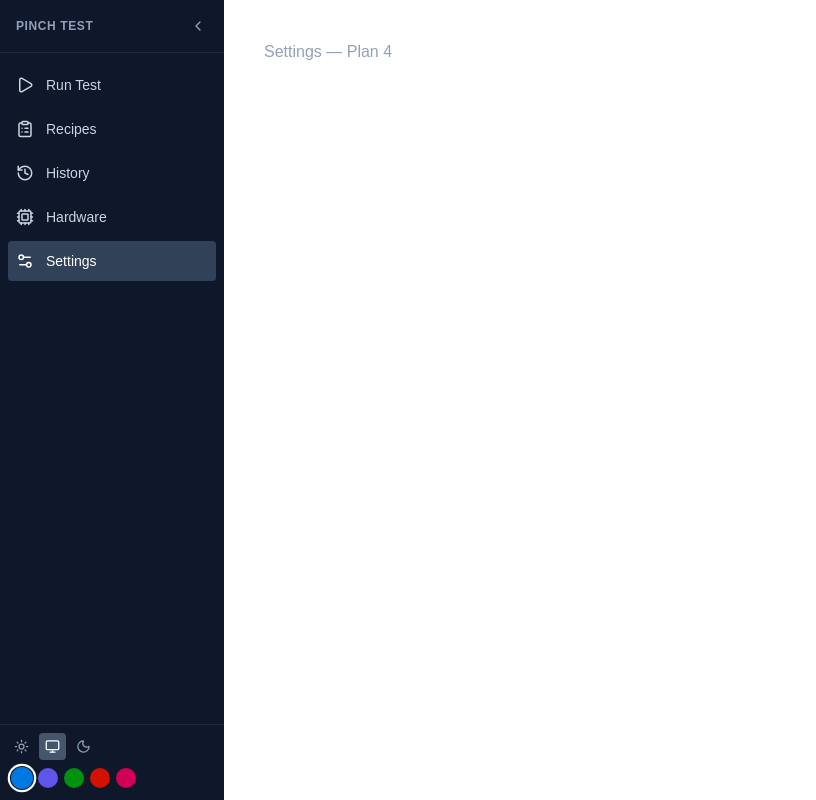
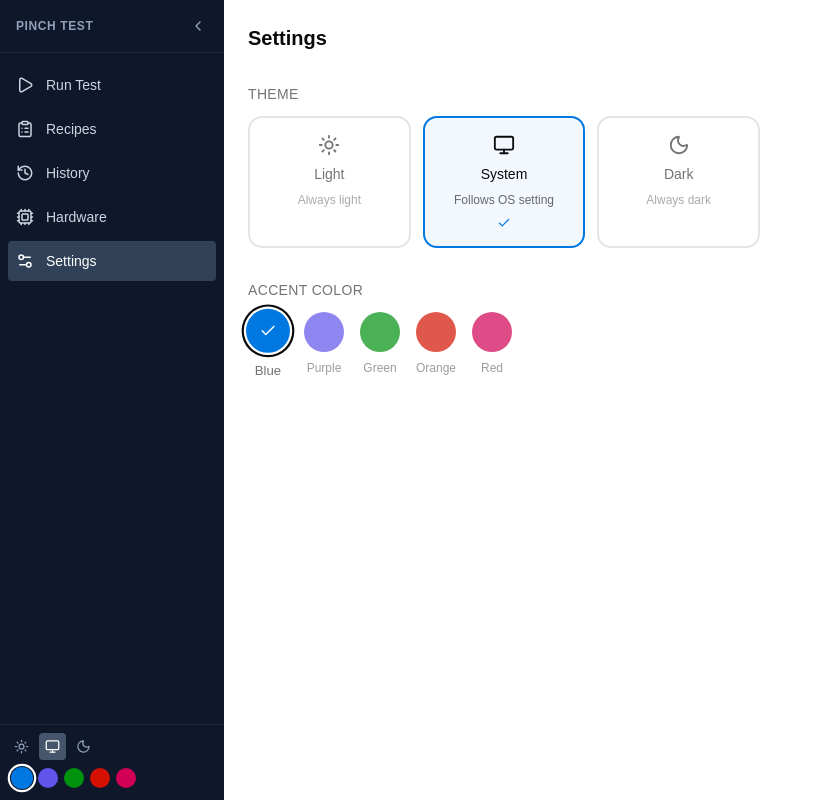
Before and after one commit to ChaAimz/pmd-pinch-test-mc, a React (Vite) app in the folder frontend/: page /settings in a window 1280 px wide. Shown: the whole page, without its empty margins (0-816 px from the left). Built offline with nearby package versions, Linux system fonts and the light colour scheme; no server answers.

Commit message:
feat(frontend): Settings page — Theme section + Accent Color section

```diff
--- a/frontend/src/App.tsx
+++ b/frontend/src/App.tsx
@@ -5,6 +5,7 @@ import Layout from '@/components/Layout'
 import { ThemeProvider } from '@/components/ThemeProvider'
 import Run from '@/pages/Run'
 import Recipes from '@/pages/Recipes'
+import Settings from '@/pages/Settings'
 
 function Placeholder({ title }: { title: string }) {
   return <div className="text-slate-400 p-4">{title} — Plan 4</div>
@@ -29,7 +30,7 @@ export default function App() {
         <Route path="recipes" element={<Recipes />} />
         <Route path="history" element={<Placeholder title="History" />} />
         <Route path="hardware" element={<Placeholder title="Hardware" />} />
-        <Route path="settings" element={<Placeholder title="Settings" />} />
+        <Route path="settings" element={<Settings />} />
       </Route>
     </Routes>
     </>
--- /dev/null
+++ b/frontend/src/pages/Settings.tsx
@@ -0,0 +1,86 @@
+import { Sun, Moon, Monitor, Check } from 'lucide-react'
+import { cn } from '@/lib/utils'
+import { useSettingsStore } from '@/store/settings'
+
+const THEME_OPTIONS = [
+  { value: 'light' as const, Icon: Sun, label: 'Light', desc: 'Always light' },
+  { value: 'system' as const, Icon: Monitor, label: 'System', desc: 'Follows OS setting' },
+  { value: 'dark' as const, Icon: Moon, label: 'Dark', desc: 'Always dark' },
+]
+
+const ACCENT_PRESETS = [
+  { hue: 240, label: 'Blue' },
+  { hue: 280, label: 'Purple' },
+  { hue: 150, label: 'Green' },
+  { hue: 30, label: 'Orange' },
+  { hue: 10, label: 'Red' },
+]
+
+export default function Settings() {
+  const { theme, setTheme, accentHue, setAccentHue } = useSettingsStore()
+
+  return (
+    <div className="max-w-lg space-y-8">
+      <h1 className="text-xl font-semibold">Settings</h1>
+
+      {/* Theme section */}
+      <section className="space-y-3">
+        <h2 className="text-sm font-medium text-muted-foreground uppercase tracking-wide">Theme</h2>
+        <div className="grid grid-cols-3 gap-3">
+          {THEME_OPTIONS.map(({ value, Icon, label, desc }) => {
+            const active = theme === value
+            return (
+              <button
+                key={value}
+                onClick={() => setTheme(value)}
+                className={cn(
+                  'flex flex-col items-center gap-2 p-4 rounded-xl border-2 transition-all text-sm',
+                  active
+                    ? 'border-primary bg-primary/5 text-foreground'
+                    : 'border-border bg-card text-muted-foreground hover:border-primary/40 hover:text-foreground'
+                )}
+              >
+                <Icon size={22} />
+                <span className="font-medium">{label}</span>
+                <span className="text-xs opacity-60">{desc}</span>
+                {active && <Check size={14} className="text-primary" />}
+              </button>
+            )
+          })}
+        </div>
+      </section>
+
+      {/* Accent color section */}
+      <section className="space-y-3">
+        <h2 className="text-sm font-medium text-muted-foreground uppercase tracking-wide">Accent Color</h2>
+        <div className="flex gap-4">
+          {ACCENT_PRESETS.map(({ hue, label }) => {
+            const active = accentHue === hue
+            return (
+              <button
+                key={hue}
+                onClick={() => setAccentHue(hue)}
+                title={label}
+                className={cn(
+                  'flex flex-col items-center gap-2 transition-all',
+                  active ? 'scale-110' : 'hover:scale-105 opacity-70 hover:opacity-100'
+                )}
+              >
+                <span
+                  className={cn(
+                    'w-10 h-10 rounded-full flex items-center justify-center',
+                    active ? 'ring-2 ring-offset-2 ring-offset-background' : ''
+                  )}
+                  style={{ backgroundColor: `oklch(0.55 0.22 ${hue})` }}
+                >
+                  {active && <Check size={16} className="text-white" />}
+                </span>
+                <span className="text-xs text-muted-foreground">{label}</span>
+              </button>
+            )
+          })}
+        </div>
+      </section>
+    </div>
+  )
+}
```
